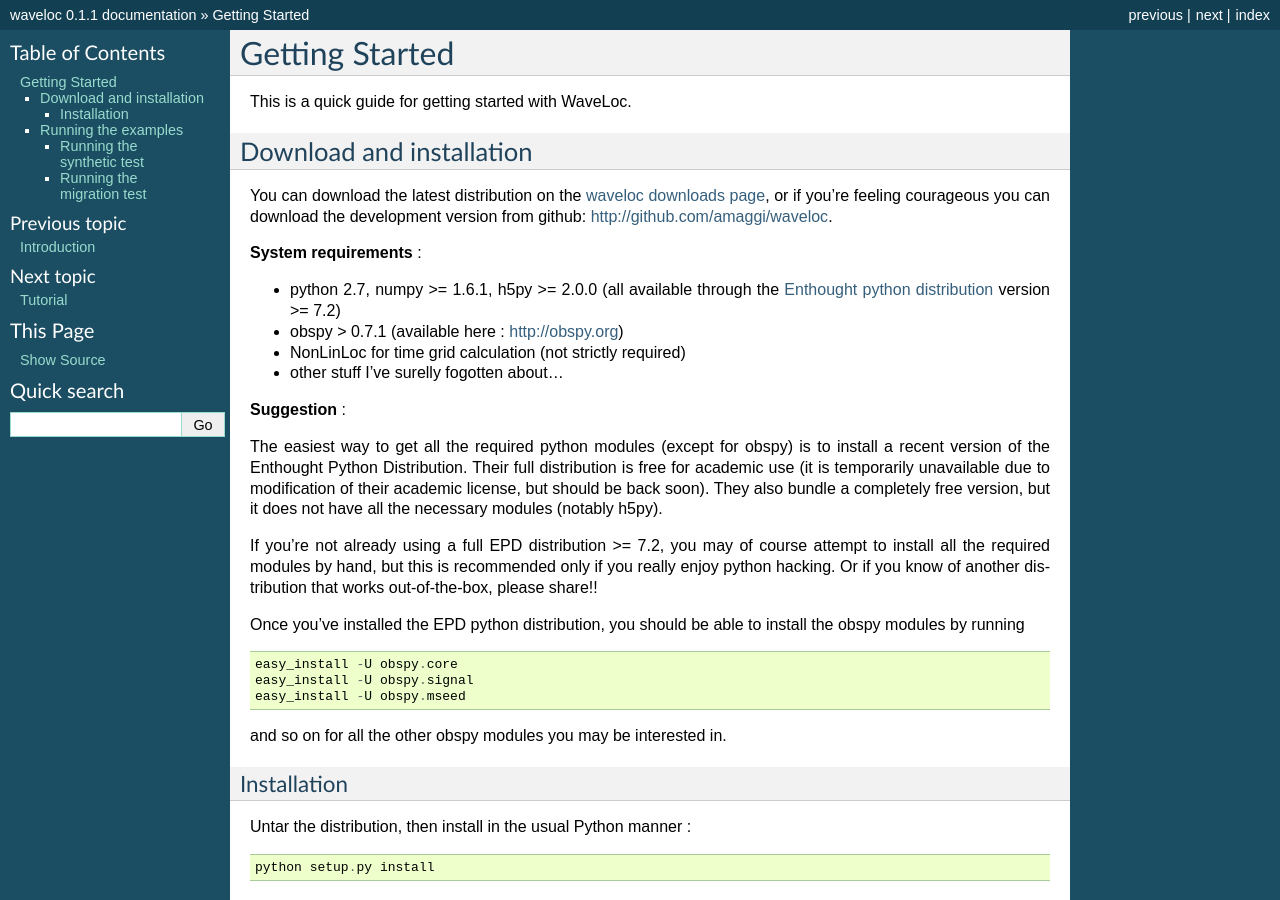
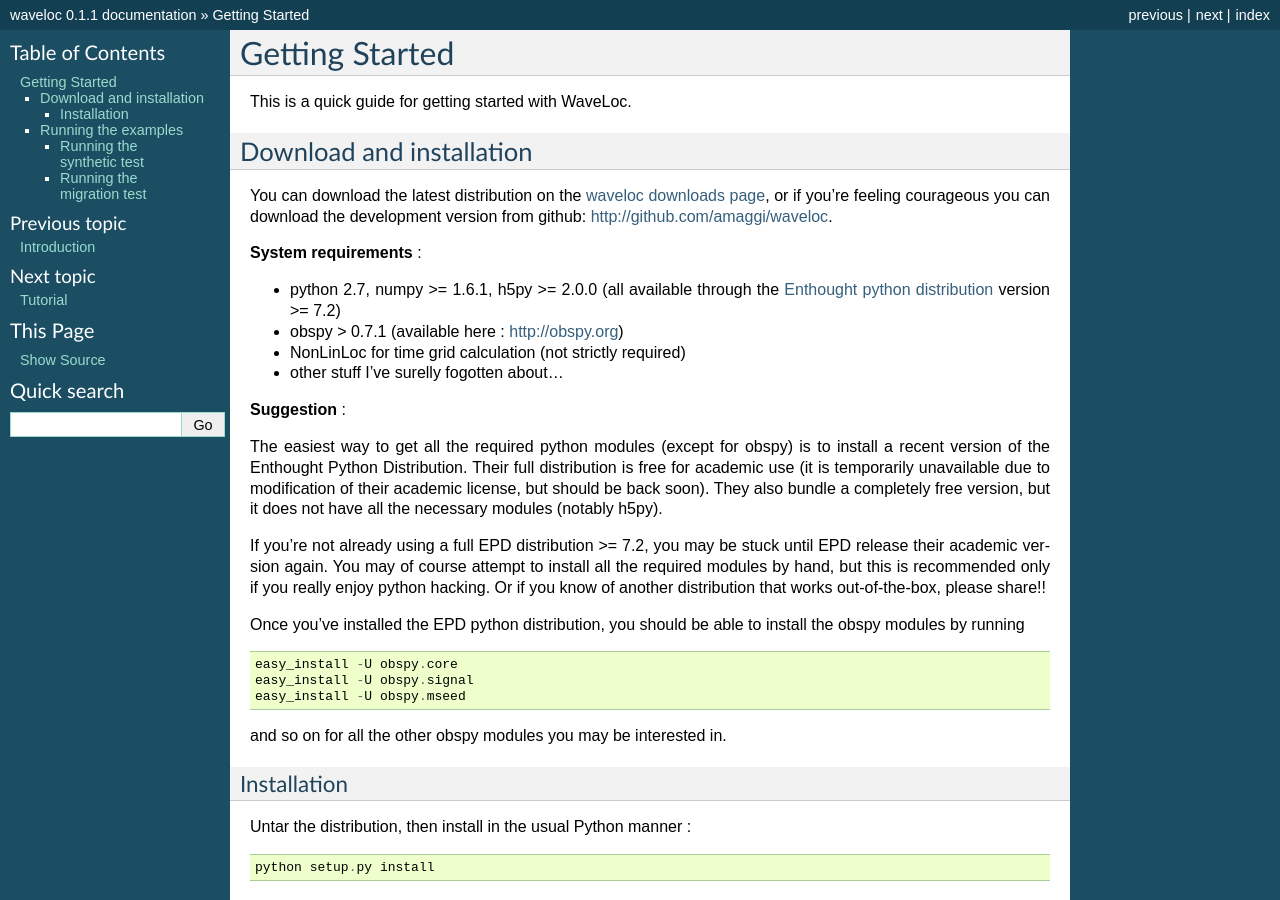
Before and after one commit to amaggi/waveloc, a Sphinx documentation site: the page built from sphinx/getting_started.rst, in a window 1280 px wide and 900 px high. Built offline with Sphinx 7.4.7, drawn with Linux system fonts in a browser that asks for light colours; formulas are drawn with MathJax 3.

Commit message:
Minor update

```diff
--- a/sphinx/getting_started.rst
+++ b/sphinx/getting_started.rst
@@ -32,7 +32,8 @@
 also bundle a completely free version, but it does not have all the necessary
 modules (notably h5py).
 
-If you're not already using a full EPD distribution >= 7.2, you may of course
+If you're not already using a full EPD distribution >= 7.2, you may be stuck
+until EPD release their academic version again. You may of course
 attempt to install all the required modules by hand, but this is recommended
 only if you really enjoy python hacking.  Or if you know of another
 distribution that works out-of-the-box, please share!!
```
